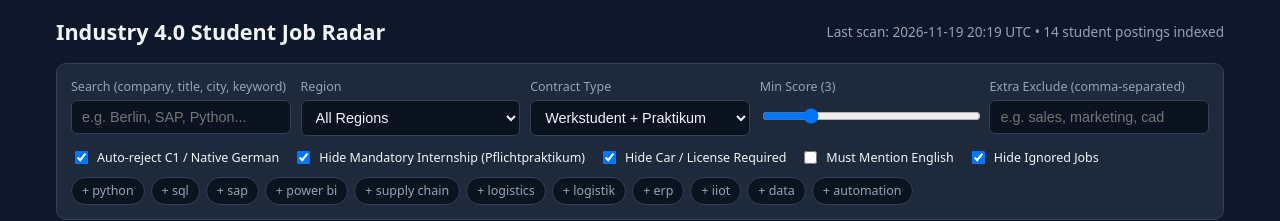
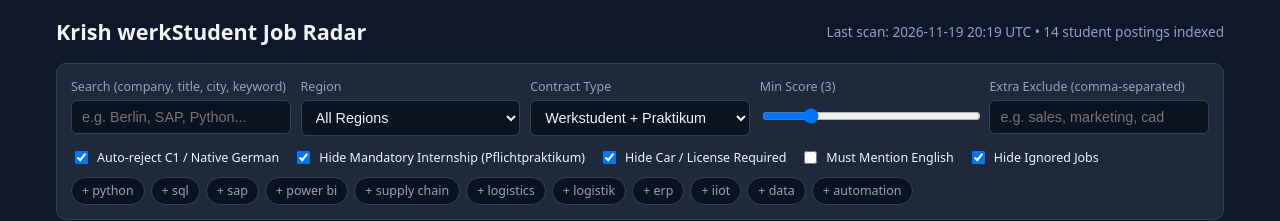
Before and after one commit to thefitbea/werkstudent_radar, a plain HTML site: page docs/index.html in a window 1280 px wide. Shown: the top 221 px of the page. Drawn offline with Linux system fonts and the light colour scheme.

Commit message:
Update index.html

```diff
--- a/docs/index.html
+++ b/docs/index.html
@@ -131,7 +131,7 @@ if (act === "star") {
 <body>
   <div class="wrap">
     <header>
-      <h1>Industry 4.0 Student Job Radar</h1>
+      <h1>Krish werkStudent Job Radar</h1>
       <div class="meta" id="updatedAt">Loading jobs.json...</div>
     </header>
 
```
